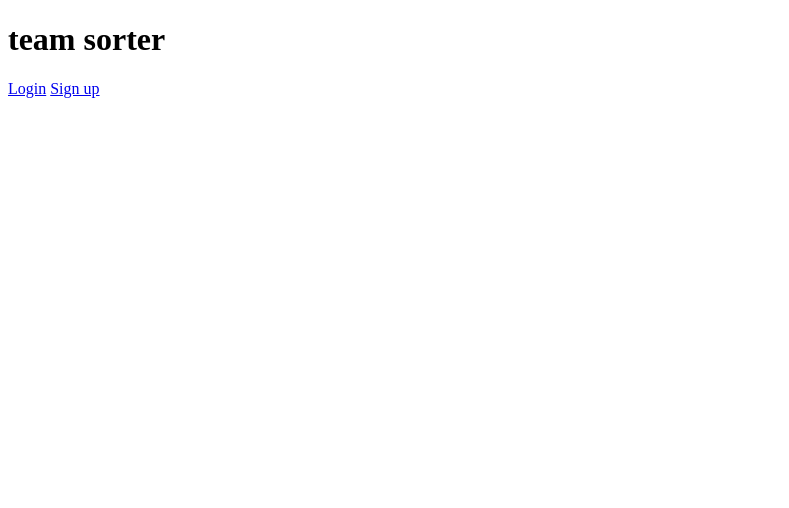
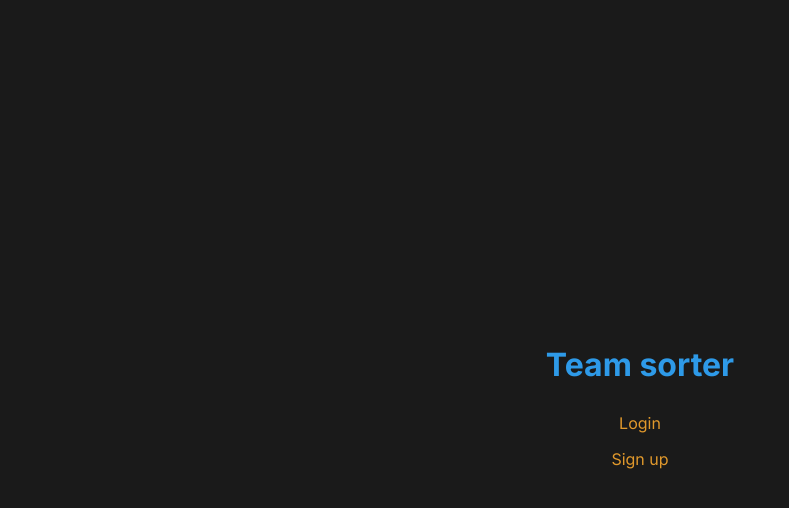
Before and after one commit to OckTheOctopus/Tean-sorter, a SvelteKit app: page / in a window 1280 px wide. Shown: the top 508 px of the page, without its empty margins (0-789 px from the left). Built offline with nearby package versions, Linux system fonts and the light colour scheme.

Commit message:
Splash screen UI complete

```diff
--- a/package.json
+++ b/package.json
@@ -10,6 +10,7 @@
 	"devDependencies": {
 		"@sveltejs/adapter-auto": "^2.0.0",
 		"@sveltejs/kit": "^1.5.0",
+		"sass": "^1.77.8",
 		"svelte": "^5.0.0-next.166",
 		"vite": "^4.2.0"
 	},
--- /dev/null
+++ b/src/lib/styles/_base.scss
@@ -0,0 +1,6 @@
+@import url('https://fonts.googleapis.com/css2?family=Inter:wght@100..900&display=swap');
+$primary: #2E9AE8;
+$secondary: #E1992C;
+$tertiary: #ECDA38;
+$background: #1A1A1A;
+$font: "Inter", sans-serif;
--- /dev/null
+++ b/src/lib/styles/global.scss
@@ -0,0 +1,30 @@
+@use 'base';
+
+html {
+    width: 100%;
+    height: 100%;
+    body {
+        margin: 0;
+        padding: 0;
+        width: 100%;
+        height: 100%;
+        background-color: base.$background;
+        h1, h2, h3, h4, h5, h6, p, label {
+            color: base.$primary;
+        }
+        a {
+            color: base.$secondary;
+            text-decoration: none;
+            transition: all 350ms ease-in 50ms;
+        }
+        a:hover {
+            color: base.$tertiary;
+        }
+        h1, h2, h3, h4, h5, h6, p, a {
+            font-family: base.$font;
+        }
+        p, a {
+            font-size: 16px;
+        }
+    }
+}
--- /dev/null
+++ b/src/routes/+layout.svelte
@@ -0,0 +1,4 @@
+<script>
+    import '$lib/styles/global.scss';
+</script>
+<slot />
--- a/src/routes/+page.svelte
+++ b/src/routes/+page.svelte
@@ -1,3 +1,26 @@
-<h1>team sorter</h1>
-<a href="/login">Login</a>
-<a href="/signup">Sign up</a>
+<div class='page'>
+    <h1>Team sorter</h1>
+    <div class='links'>
+        <a href="/login">Login</a>
+        <a href="/signup">Sign up</a>
+    </div>
+</div>
+
+<style lang="scss">
+    .page {
+        text-align: center;
+        width: 100%;
+        height: 100%;
+        display: flex;
+        flex-direction: column;
+        justify-content: center;
+        align-items: center;
+        .links {
+            display: flex;
+            flex-direction: column;
+            a {
+                margin: 1vh;
+            }
+        }
+    }
+</style>
--- a/src/routes/dashboard/teams/+page.server.js
+++ b/src/routes/dashboard/teams/+page.server.js
@@ -13,7 +13,6 @@ export const actions = {
         let teamPlayers = [];
 
         let teamListIds = teamList.map(player => player.id);
-        console.log(teamName);
         for (let i = 0; i < players.length; i++) {
             // Check if the player's ID is in the teamListIds array
             if (teamListIds.includes(players[i].id)) {
```
Also changed, not shown: src/routes/dashboard/teams/+page.svelte (+14 -2 lines), 1 other file (tests, documents, lock files or other folders).
